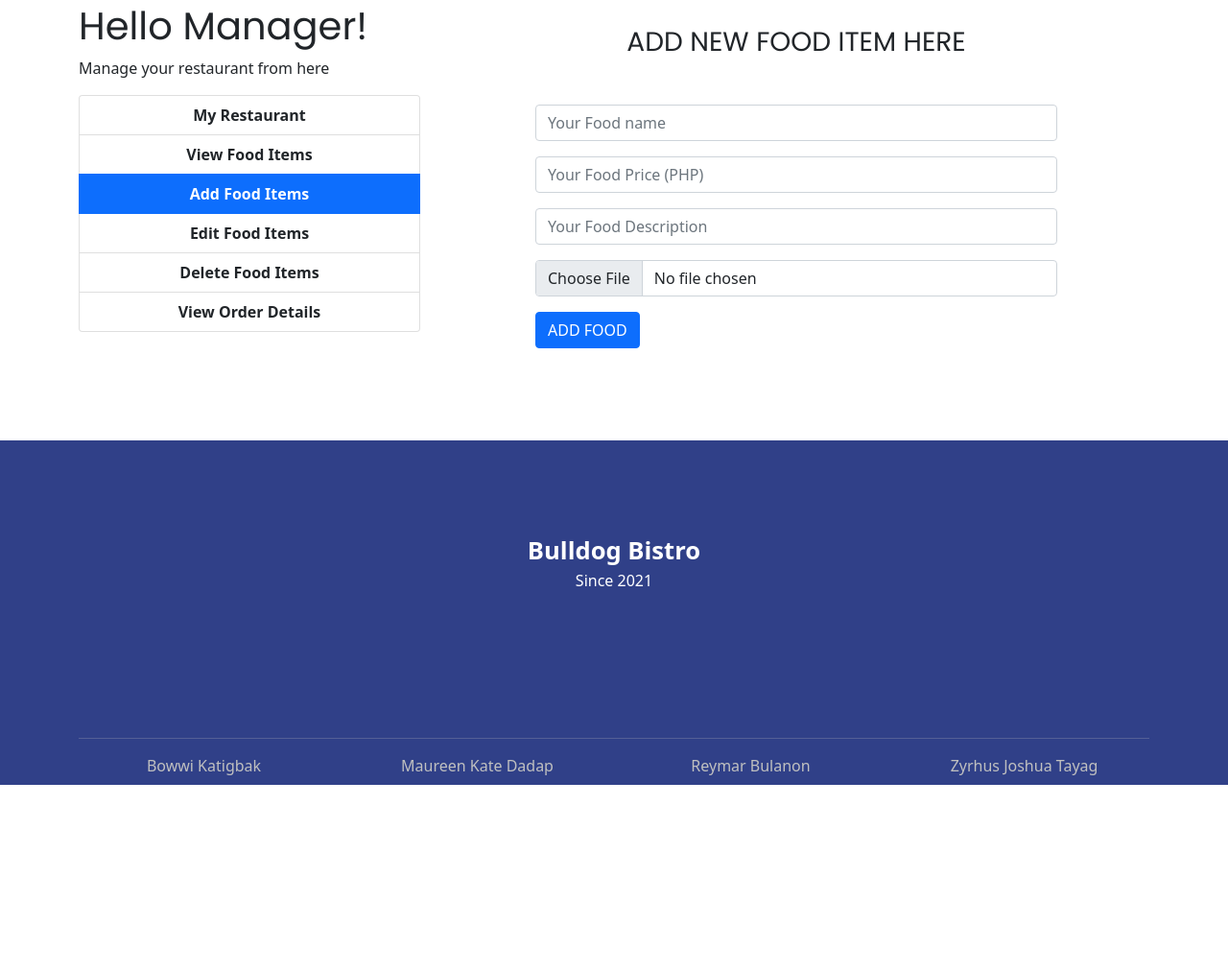
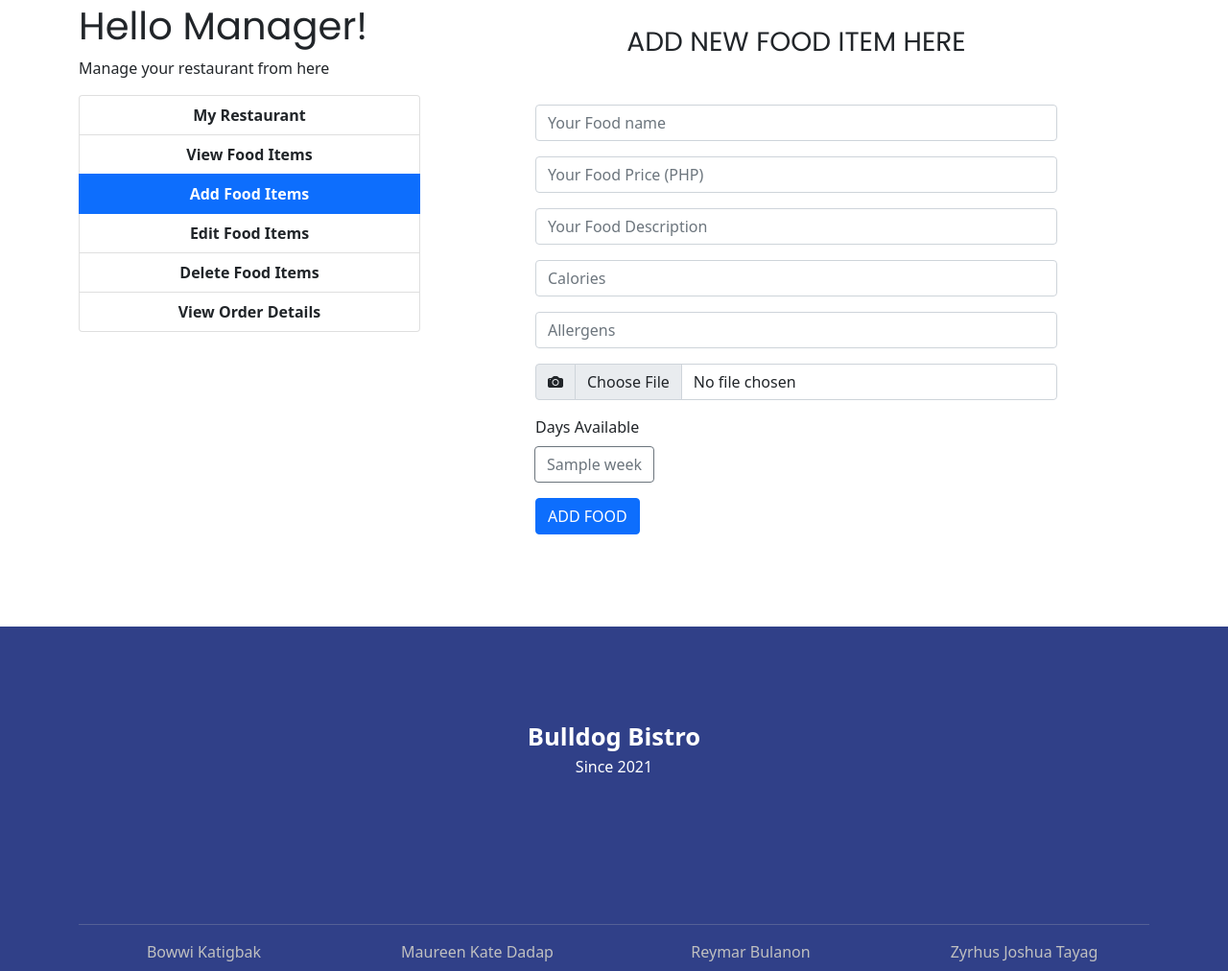
Before and after one commit to NU-BSCS19-WebProg/NU-Online-Cafeteria, a PHP site: page /add_food_items.php in a window 1280 px wide. Shown: the part 153-1165 px from the top of the page at 96% size. Before the commit the page ends 971 px from the top, so only its background shows below. Run offline with PHP 8.4, Linux system fonts and the light colour scheme; the visitor is signed in with stand-in values (Sample User, id 1); tables that the repository leaves empty or names only in its code hold one stand-in row (values such as "Sample post"); data that the repository does not hold is empty; some libraries are stand-ins or nearby versions.

Commit message:
fixed adding of food item now includes setting of week day calories allergen details

```diff
--- a/add_food_items.php
+++ b/add_food_items.php
@@ -14,6 +14,8 @@ if (isset($_POST['submit'])) {
   $name = $conn->real_escape_string($_POST['name']);
   $price = $conn->real_escape_string($_POST['price']);
   $description = $conn->real_escape_string($_POST['description']);
+  $calories = $conn->real_escape_string($_POST['calories']);
+  $allergens = $_POST['allergens'];
 
   $target_dir = "images/";
   $target_file = $target_dir . basename($_FILES["image"]["name"]);
@@ -29,12 +31,6 @@ if (isset($_POST['submit'])) {
     $uploadOk = 0;
   }
 
-  // Check if file already exists
-  if (file_exists($target_file)) {
-    $error = "Sorry, file already exists.";
-    $uploadOk = 0;
-  }
-
   // Check if $uploadOk is set to 0 by an error
   if ($uploadOk !== 0) {
     if (move_uploaded_file($_FILES["image"]["tmp_name"], $target_file)) {
@@ -47,12 +43,26 @@ if (isset($_POST['submit'])) {
 
       $images_path = $target_file;
 
-      $query = "INSERT INTO FOOD(name,price,description,R_ID,images_path) VALUES('" . $name . "','" . $price . "','" . $description . "','" . $R_ID . "','" . $images_path . "')";
+      //saving into food table
+      $query = "INSERT INTO FOOD(name,price,description, calories, allergens,R_ID,images_path) VALUES('" . $name . "','" . $price . "','" . $description . "','" . $calories . "','" . $allergens . "','" . $R_ID . "','" . $images_path . "')";
       $success = $conn->query($query);
 
       if (!$success) {
         $error = ("Couldnt enter data: " . $conn->error);
       } else {
+        //food item is saved in table, now save the food in the weekly items based on checked days available
+        if (!empty($_POST['week'])) {
+          //get the last inserted food item
+          $query = "SELECT * FROM FOOD ORDER BY F_ID DESC LIMIT 1;";
+          $result = $conn->query($query);
+          $F_ID = mysqli_fetch_array($result)['F_ID'];
+
+          foreach ($_POST['week'] as $id) {
+            //saving into weekly items table
+            $query = "INSERT INTO weekly_items (day_id, F_ID) VALUES ($id, $F_ID)";
+            $success = $conn->query($query);
+          }
+        }
         $response = "success";
       }
     } else {
@@ -115,10 +125,36 @@ if (isset($_POST['submit'])) {
               </div>
 
               <div class="form-group mb-3">
-                <!-- <input type="text" class="form-control" id="images_path" name="images_path" placeholder="Your Food Image Path [images/<filename>.<extention>]" required=""> -->
-                <input type="file" class="form-control" id="image" name="image" value="Select Image" required="">
+                <input type="number" class="form-control" id="calories" name="calories" placeholder="Calories" required="">
               </div>
 
+              <div class="form-group mb-3">
+                <input type="text" class="form-control" id="allergens" name="allergens" placeholder="Allergens" required="">
+              </div>
+
+              <div class="form-group mb-3">
+                <!-- <input type="text" class="form-control" id="images_path" name="images_path" placeholder="Your Food Image Path [images/<filename>.<extention>]" required=""> -->
+                <div class="input-group">
+                  <label class="input-group-text" for="image"><span class="bi-camera-fill"></span></label>
+                  <input type="file" class="form-control" id="image" name="image" required="">
+                </div>
+              </div>
+
+              <div class="form-group mb-3">
+                <label class="form-label">Days Available</label> <br>
+                <div class="btn-group" role="group">
+                  <?php
+                  $query =  "SELECT * FROM week";
+                  $result = $conn->query($query);
+                  if ($result) {
+                    while ($row = mysqli_fetch_array($result)) { ?>
+                      <input type="checkbox" class="btn-check" name="week[]" id="<?php echo $row['day_id'] ?>" value="<?php echo $row['day_id'] ?>" autocomplete="off">
+                      <label class="btn btn-outline-secondary" for="<?php echo $row['day_id'] ?>"><?php echo $row['day_name'] ?></label>
+                  <?php }
+                  }
+                  ?>
+                </div>
+              </div>
               <div class="form-group mb-3">
                 <button type="submit" id="submit" name="submit" class="btn btn-primary pull-right">ADD FOOD</button>
               </div>
```
